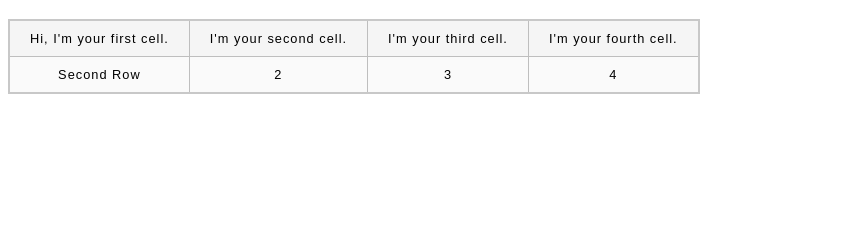
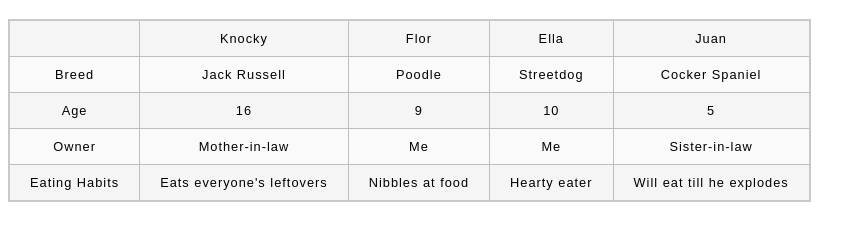
Before and after one commit to oppvoip/FirstProject, a plain HTML site: page yoon/table/blank-template.html in a window 1280 px wide. Shown: the part 61-302 px from the top of the page, without its empty margins (0-866 px from the left). Drawn offline with Linux system fonts and the light colour scheme.

Commit message:
table practice

```diff
--- a/yoon/table/blank-template.html
+++ b/yoon/table/blank-template.html
@@ -11,17 +11,40 @@
 
     <table>
         <tr>
-            <td>Hi, I'm your first cell.</td>
-            <td>I'm your second cell.</td>
-            <td>I'm your third cell.</td>
-            <td>I'm your fourth cell.</td>
+          <td>&nbsp;</td>
+          <td>Knocky</td>
+          <td>Flor</td>
+          <td>Ella</td>
+          <td>Juan</td>
         </tr>
         <tr>
-            <td>Second Row</td>
-            <td>2</td>
-            <td>3</td>
-            <td>4</td>
+          <td>Breed</td>
+          <td>Jack Russell</td>
+          <td>Poodle</td>
+          <td>Streetdog</td>
+          <td>Cocker Spaniel</td>
         </tr>
-    </table>
+        <tr>
+          <td>Age</td>
+          <td>16</td>
+          <td>9</td>
+          <td>10</td>
+          <td>5</td>
+        </tr>
+        <tr>
+          <td>Owner</td>
+          <td>Mother-in-law</td>
+          <td>Me</td>
+          <td>Me</td>
+          <td>Sister-in-law</td>
+        </tr>
+        <tr>
+          <td>Eating Habits</td>
+          <td>Eats everyone's leftovers</td>
+          <td>Nibbles at food</td>
+          <td>Hearty eater</td>
+          <td>Will eat till he explodes</td>
+        </tr>
+      </table>
 </body>
 </html>
```
